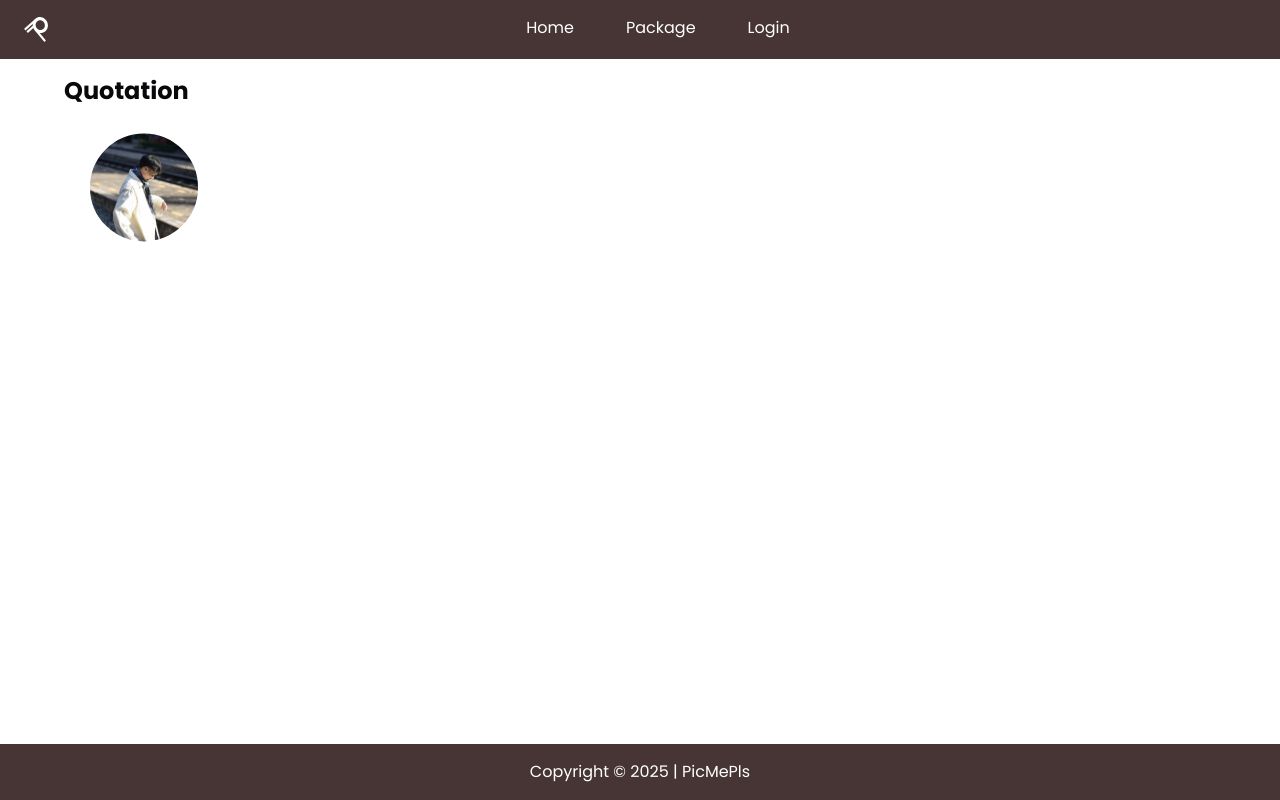
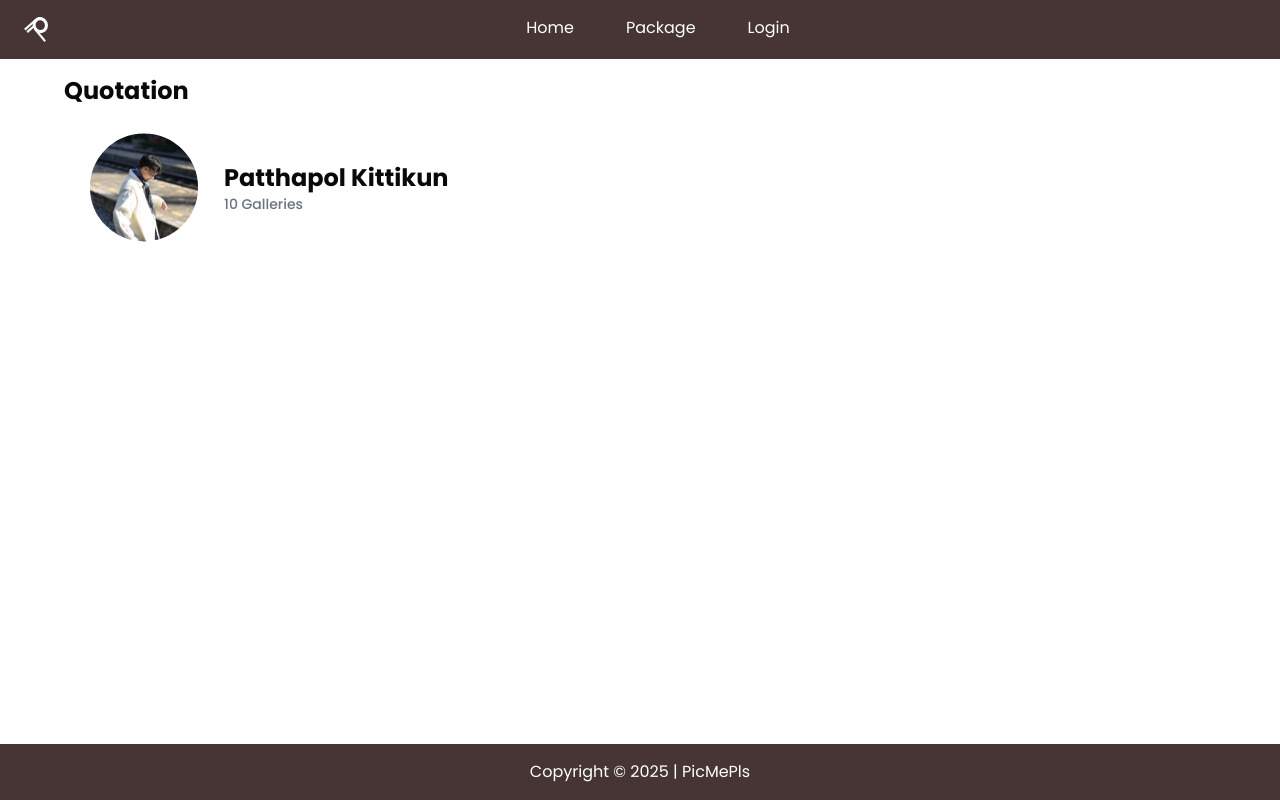
Before and after one commit to CP-RektMart/pic-me-pls-frontend, a Next.js app: page /quotation/1 in a window 1280 px wide. Built offline with nearby package versions, Linux system fonts and the light colour scheme; no server answers; some icons are missing.

Commit message:
chore: left side quotation header

```diff
--- a/src/components/quotation-detail-page/quotation-package-detail.tsx
+++ b/src/components/quotation-detail-page/quotation-package-detail.tsx
@@ -3,7 +3,7 @@ import Image from 'next/image'
 export default function QuotationPackageDetail() {
   return (
     <div className='gap-6 p-6'>
-      <div className='flex flex-row items-center'>
+      <div className='flex flex-row items-center gap-6'>
         <Image
           src='/photographerProfile.svg'
           alt='Photographer'
@@ -11,6 +11,12 @@ export default function QuotationPackageDetail() {
           width={112}
           height={112}
         />
+        <div className='flex flex-col'>
+          <div className='flex flex-row gap-2.5 text-2xl font-bold'>
+            Patthapol Kittikun
+          </div>
+          <div className='text-sm font-medium text-gray-500'>10 Galleries</div>
+        </div>
       </div>
     </div>
   )
```
